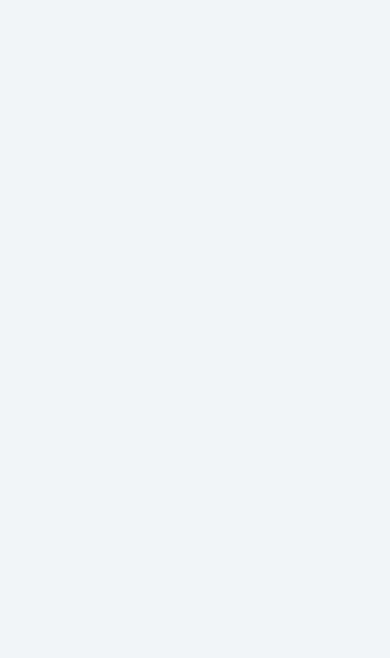
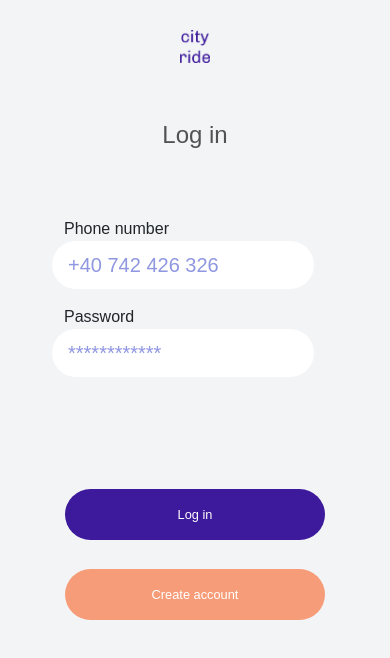
Before and after one commit to gloria-stanciu/Cityride-Frontend, a React (Create React App) app: page /logIn in a window 390 px wide. Shown: the top 658 px of the page. Built offline with nearby package versions, Linux system fonts and the light colour scheme; a web font is replaced by a local one.

Commit message:
Responsive login page and added routing

```diff
--- a/src/App.tsx
+++ b/src/App.tsx
@@ -1,8 +1,9 @@
 import React from 'react';
-import {BrowserRouter, Route, Switch} from 'react-router-dom';
+import {BrowserRouter, Route, Switch, Redirect} from 'react-router-dom';
 
 import './css/App.css';
 import Home from './components/Home';
+import LogIn from './components/LogIn';
 
 function App() {
   return (
@@ -11,7 +12,8 @@ function App() {
         <div>
           {/* <Navigator/> */}
           <Switch>
-            <Route path ='/' component = {Home} exact/>
+            <Route exact path ='/' component = {Home}/>
+            <Route path="/logIn" component={LogIn} />
           </Switch>
         </div>
       </BrowserRouter>
--- a/src/components/Button.tsx
+++ b/src/components/Button.tsx
@@ -4,7 +4,7 @@ import '../css/Button.css';
 
 function Button(props){
     return (
-            <button type = "button" className={`btn-block button ${ props.className }`}>{props.name}</button>
+            <button onClick={props.onClick} type = "button" className={`btn-block button ${ props.className }`}>{props.name}</button>
       );
 }
 
--- a/src/components/Home.tsx
+++ b/src/components/Home.tsx
@@ -1,21 +1,25 @@
 import React from 'react';
 
-import destination_boy from '../images/destination_boy.png'
-import '../css/Home.scss';
+import '../css/Home.css';
 import Button from './Button'
 
+import {useHistory} from 'react-router-dom';
+
 function Home(){
+    const history = useHistory();
     return (
         <div>
             <div className="page1 w-100 h-100">
                 <img src='/images/app_name.png' alt="app name" className='image'/>
-                <div className='text'>
+                <div className='text text-center'>
                     <div className='child'>Wait no more!</div>
                     <div className='child'>Track your public transport and be in sync with it!</div>
                 </div>
                 <div className='container col-lg-5 col-md-12 mt-5'>
                     <div className = 'accountButtons row'>
-                        <Button className='btn btn-responsive btn-primary purple col-lg-6' name="Log in"></Button>
+                        <Button className='btn btn-responsive btn-primary purple col-lg-6' name="Log in" onClick={()=>{
+                            history.push('/logIn')
+                        }}></Button>
                         <Button className='btn btn-responsive btn-secondary orange col-lg-6' name="Create account"></Button>
                     </div>
                     <div className = 'row'>
--- /dev/null
+++ b/src/components/LogIn.tsx
@@ -0,0 +1,34 @@
+import React from 'react';
+
+import '../css/LogIn.css';
+import Button from './Button'
+import {useHistory} from 'react-router-dom';
+
+function LogIn(){
+    const history = useHistory();
+    return (
+        <div className='title text-center mt-4'>
+            <button className="btn" onClick={()=>{
+                history.push('/')
+            }}>
+                <img src='/images/app_name.png' alt="app name" className='logo'/>
+            </button>
+                <div className="descriptionTitle">Log in</div>
+                <div className="container col-12 col-sm-8 col-lg-4 col-md-7">
+                    <div className="row col-12 mb-3">
+                        <label className='form-check-label text-align-left'>Phone number</label>
+                        <input type="text" className="form-control form-control-lg" placeholder="+40 742 426 326"/>
+                    </div>
+                    <div className="row col-12 ">
+                    <label className='form-check-label'>Password</label>
+                        <input type="text" className="form-control form-control-lg" placeholder="************"/>
+                    </div>
+                </div>
+                    <Button className="btn btn-responsive btn-primary purple col-8 col-sm-6 col-md-4 col-lg-2 mt-5" name='Log in'></Button>
+                    <br/>
+                    <Button className="btn btn-responsive btn-secondary orange col-8 col-sm-6 col-md-4 col-lg-2" name='Create account'></Button>
+        </div>
+      );
+}
+
+export default LogIn;
--- a/src/css/Button.css
+++ b/src/css/Button.css
@@ -1,6 +1,4 @@
 .button{
     border: none;
-    /* font-size: 1.125rem; */
-    /* padding: 1rem 1.5rem; */
     border-radius: 50px;
 }
--- /dev/null
+++ b/src/css/LogIn.css
@@ -0,0 +1,106 @@
+.btn{
+    border: none;
+}
+.logo{
+    max-width: 70px;
+}
+
+.form-control{
+    border-radius: 50px;
+    padding: rem auto;
+    border: none;
+}
+.form-control::placeholder, .form-check-label{
+    font-weight: 100;
+}
+.form-check-label {
+    text-align:left!important;
+}
+
+.form-control {
+    color: #3D199B;
+    font-weight: 200;
+}
+
+.orange{
+    color: white;
+}
+
+@media (max-width: 575.98px) {
+    .descriptionTitle{
+        font-size: 1.5rem;
+        margin-top: 3rem;
+        color: #525252;
+        font-weight: 200;
+    }
+    .btn-responsive {
+        font-size: 0.8rem;
+        padding: 1rem 1.2rem;
+        margin-bottom: 1.8rem;
+    }
+    .logo{
+        max-width: 30px;
+    }
+}
+
+/* // Small devices (landscape phones, 576px and up) */
+@media (min-width: 576px) and (max-width: 767.98px) {
+    .descriptionTitle{
+        font-size: 2rem;
+        margin-top: 7rem;
+        color: #525252;
+        font-weight: 200;
+    }
+    .btn-responsive {
+        font-size: 1rem;
+        padding: 1rem 1.2rem;
+        margin-bottom: 1.8rem;
+    }
+}
+
+/* // // Medium devices (tablets, 768px and up) */
+@media (min-width: 768px) and (max-width: 991.98px) {
+    .descriptionTitle{
+        font-size: 2rem;
+        margin-top: 7rem;
+        color: #525252;
+        font-weight: 200;
+    }
+    .btn-responsive {
+        font-size: 1rem;
+        padding: 1rem 1.2rem;
+        margin-bottom: 1.8rem;
+    }
+}
+
+/* // // Large devices (desktops, 992px and up) */
+@media (min-width: 992px) and (max-width: 1199.98px) {
+    .descriptionTitle{
+        font-size: 2rem;
+        margin-top: 7rem;
+        color: #525252;
+        font-weight: 200;
+    }
+    .btn-responsive {
+        font-size: 1rem;
+        padding: 1rem 1.2rem;
+        margin-bottom: 1.8rem;
+    }
+}
+
+/* // // Extra large devices (large desktops, 1200px and up) */
+@media (min-width: 1200px) {
+    .descriptionTitle{
+        font-size: 2.25rem;
+        margin-top: 8rem;
+        color: #525252;
+        font-weight: 200;
+    }
+    .form-check-label{
+        font-size: 1rem;
+        color: #525252;
+    }
+    .form-control{
+        margin-bottom: 2rem;
+    }
+}
--- a/src/custom.scss
+++ b/src/custom.scss
@@ -20,6 +20,7 @@ $purple: #4B37A4;
 $purple-400: $cityride-darkpurple;
 $purple-600: #5C4FB3;
 $purple-700: #8F97E0;
+$input-placeholder-color: $purple-700;
 
 
 @import '~bootstrap/scss/bootstrap.scss';
--- /dev/null
+++ b/src/history.tsx
@@ -0,0 +1,3 @@
+import { createBrowserHistory as history} from 'history';
+
+export default history();
--- a/src/index.tsx
+++ b/src/index.tsx
@@ -1,7 +1,12 @@
 import React from 'react';
 import ReactDOM from 'react-dom';
+import { BrowserRouter as Router } from 'react-router-dom';
 
 import './custom.scss';
 import App from './App';
 
-ReactDOM.render(<App />, document.getElementById('root'));
+ReactDOM.render(
+    <Router>
+        <App />
+    </Router>,
+    document.getElementById('root'));
```
Also changed, not shown: src/Routes.tsx (added, +23 -0 lines), src/css/Home.css (renamed from src/css/Home.scss, +4 -4 lines).
